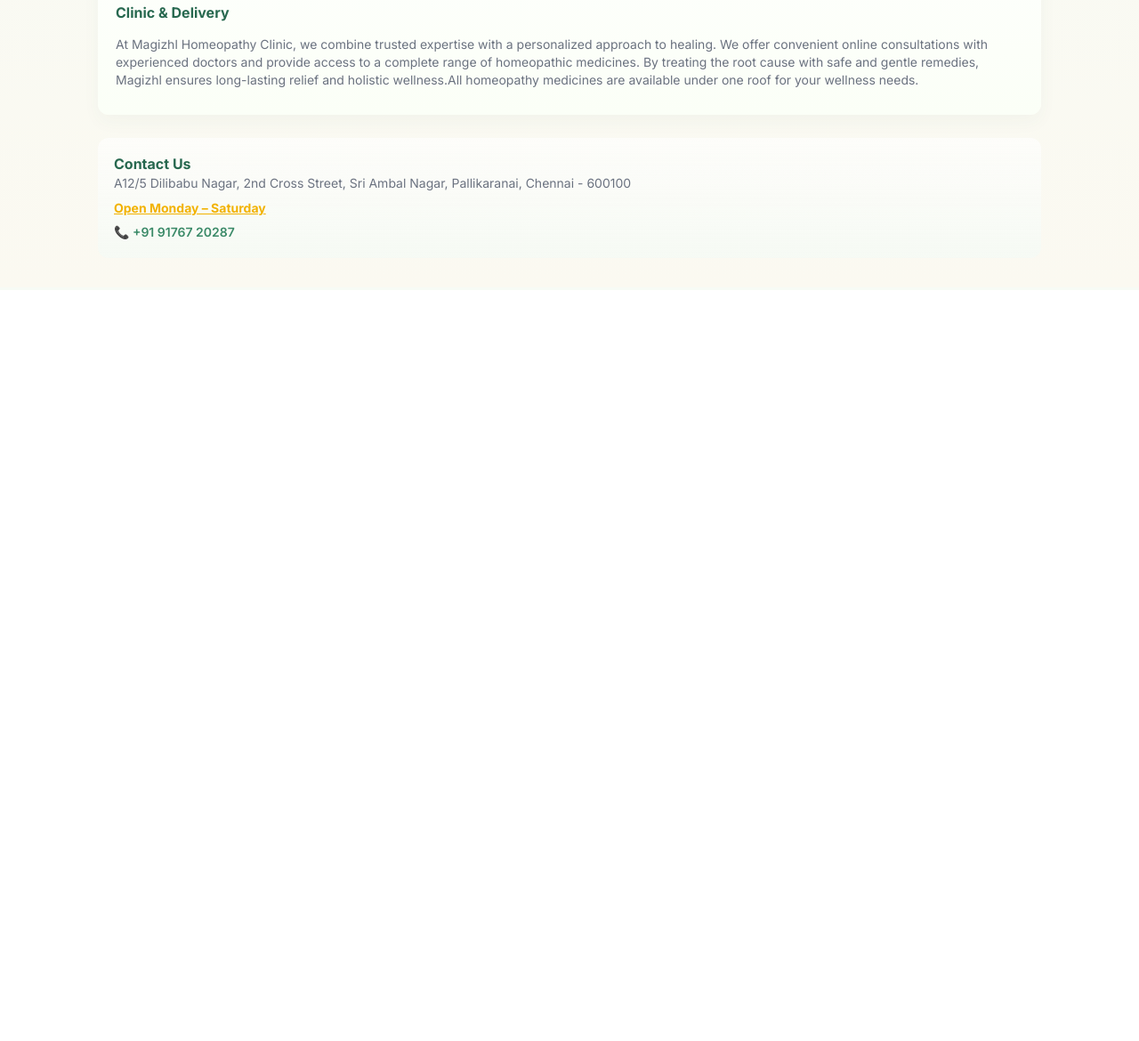
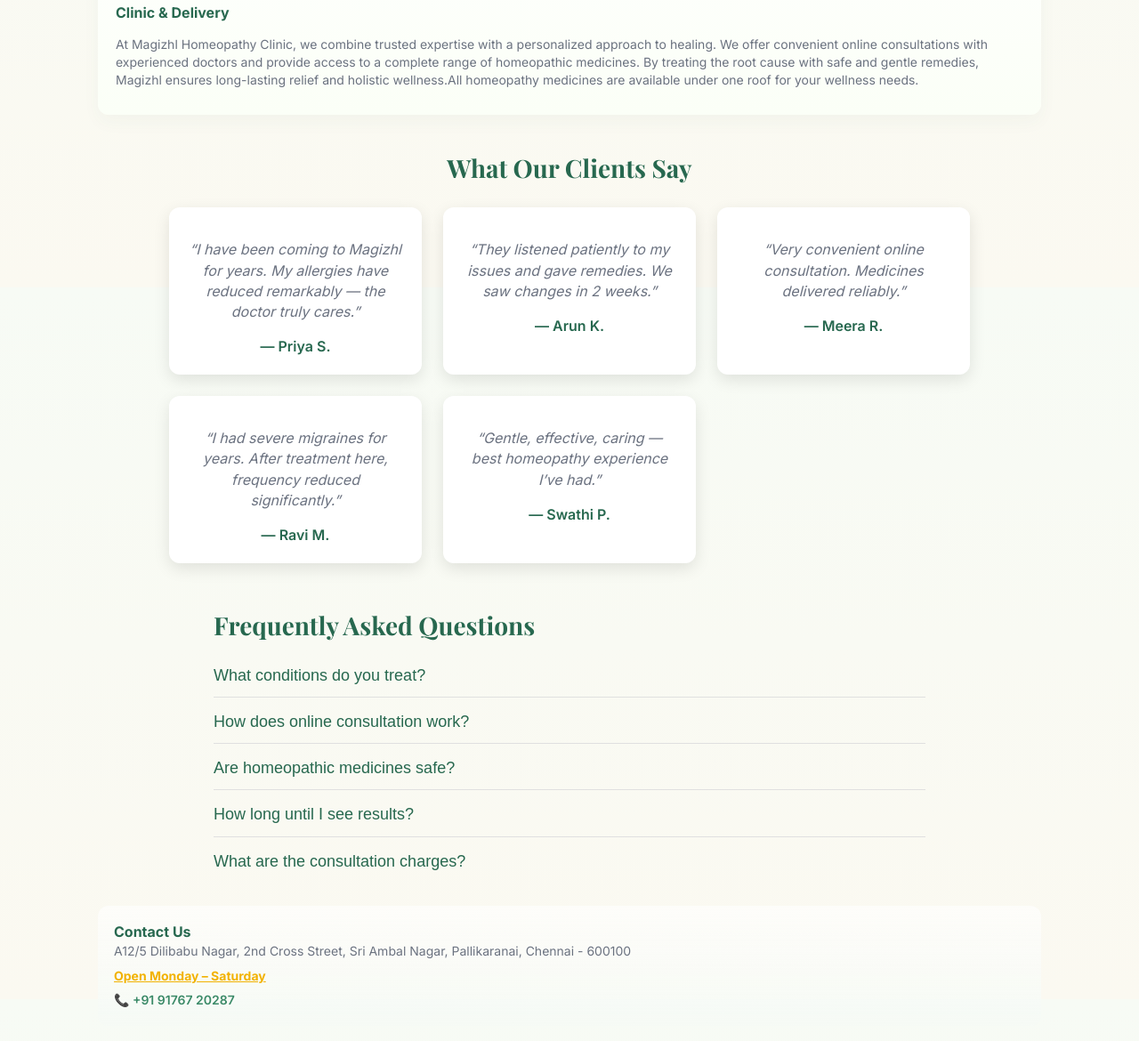
Before and after one commit to Vinodhayya/Magizhlhomeopathy, a plain HTML site: page index.html in a window 1280 px wide. Shown: the part 1277-2447 px from the top of the page at 89% size. Before the commit the page ends 1603 px from the top, so only its background shows below. Drawn offline with nearby package versions, Linux system fonts and the light colour scheme.

Commit message:
Update index.html

```diff
--- a/index.html
+++ b/index.html
@@ -300,7 +300,81 @@
         </div>
       </div>
     </section>
+    <!-- Testimonials Section -->
+<section id="testimonials" style="margin-top:40px; text-align:center; max-width:900px; margin-left:auto; margin-right:auto;">
+  <h2 style="font-family:'Playfair Display', serif; color: var(--green-800); font-size:28px; margin-bottom:24px;">
+    What Our Clients Say
+  </h2>
+  <div class="testimonials-grid" style="display:grid; grid-template-columns: repeat(auto-fit, minmax(240px,1fr)); gap:24px;">
+    <div class="testimonial-card" style="background:var(--card-bg); padding:20px; border-radius:12px; box-shadow:0 6px 18px rgba(0,0,0,0.1);">
+      <p style="font-style:italic; color: var(--muted);">“I have been coming to Magizhl for years. My allergies have reduced remarkably — the doctor truly cares.”</p>
+      <div style="margin-top:12px; font-weight:600; color:var(--green-800);">— Priya S.</div>
+    </div>
+    <div class="testimonial-card" style="background:var(--card-bg); padding:20px; border-radius:12px; box-shadow:0 6px 18px rgba(0,0,0,0.1);">
+      <p style="font-style:italic; color: var(--muted);">“They listened patiently to my issues and gave remedies. We saw changes in 2 weeks.”</p>
+      <div style="margin-top:12px; font-weight:600; color:var(--green-800);">— Arun K.</div>
+    </div>
+    <div class="testimonial-card" style="background:var(--card-bg); padding:20px; border-radius:12px; box-shadow:0 6px 18px rgba(0,0,0,0.1);">
+      <p style="font-style:italic; color: var(--muted);">“Very convenient online consultation. Medicines delivered reliably.”</p>
+      <div style="margin-top:12px; font-weight:600; color:var(--green-800);">— Meera R.</div>
+    </div>
+    <div class="testimonial-card" style="background:var(--card-bg); padding:20px; border-radius:12px; box-shadow:0 6px 18px rgba(0,0,0,0.1);">
+      <p style="font-style:italic; color: var(--muted);">“I had severe migraines for years. After treatment here, frequency reduced significantly.”</p>
+      <div style="margin-top:12px; font-weight:600; color:var(--green-800);">— Ravi M.</div>
+    </div>
+    <div class="testimonial-card" style="background:var(--card-bg); padding:20px; border-radius:12px; box-shadow:0 6px 18px rgba(0,0,0,0.1);">
+      <p style="font-style:italic; color: var(--muted);">“Gentle, effective, caring — best homeopathy experience I’ve had.”</p>
+      <div style="margin-top:12px; font-weight:600; color:var(--green-800);">— Swathi P.</div>
+    </div>
+  </div>
+</section>
 
+<!-- FAQ Section -->
+<section id="faq" style="margin-top:50px; max-width:800px; margin-left:auto; margin-right:auto;">
+  <h2 style="font-family:'Playfair Display', serif; color: var(--green-800); font-size:28px; margin-bottom:24px;">
+    Frequently Asked Questions
+  </h2>
+  <div class="faq-item" style="margin-bottom:16px; border-bottom:1px solid #e0e0e0; padding-bottom:12px;">
+    <button class="faq-question" style="background:none; border:none; width:100%; text-align:left; padding:0; font-size:18px; color:var(--green-800); cursor:pointer;">
+      What conditions do you treat?
+    </button>
+    <div class="faq-answer" style="display:none; margin-top:8px; color:var(--muted);">
+      We treat allergies, asthma, skin problems, migraines, joint pain, child health, emotional wellness, and more with individualized homeopathic remedies.
+    </div>
+  </div>
+  <div class="faq-item" style="margin-bottom:16px; border-bottom:1px solid #e0e0e0; padding-bottom:12px;">
+    <button class="faq-question" style="background:none; border:none; width:100%; text-align:left; padding:0; font-size:18px; color:var(--green-800); cursor:pointer;">
+      How does online consultation work?
+    </button>
+    <div class="faq-answer" style="display:none; margin-top:8px; color:var(--muted);">
+      You fill the appointment form, we connect via WhatsApp or call at scheduled time, and we send prescriptions & medicines to you.
+    </div>
+  </div>
+  <div class="faq-item" style="margin-bottom:16px; border-bottom:1px solid #e0e0e0; padding-bottom:12px;">
+    <button class="faq-question" style="background:none; border:none; width:100%; text-align:left; padding:0; font-size:18px; color:var(--green-800); cursor:pointer;">
+      Are homeopathic medicines safe?
+    </button>
+    <div class="faq-answer" style="display:none; margin-top:8px; color:var(--muted);">
+      Yes — when used properly and under professional guidance, homeopathic remedies are gentle and generally safe with minimal side effects.
+    </div>
+  </div>
+  <div class="faq-item" style="margin-bottom:16px; border-bottom:1px solid #e0e0e0; padding-bottom:12px;">
+    <button class="faq-question" style="background:none; border:none; width:100%; text-align:left; padding:0; font-size:18px; color:var(--green-800); cursor:pointer;">
+      How long until I see results?
+    </button>
+    <div class="faq-answer" style="display:none; margin-top:8px; color:var(--muted);">
+      It depends on the condition, its duration, and your overall health. Some patients see improvement in weeks, others in months.
+    </div>
+  </div>
+  <div class="faq-item" style="margin-bottom:16px; padding-bottom:12px;">
+    <button class="faq-question" style="background:none; border:none; width:100%; text-align:left; padding:0; font-size:18px; color:var(--green-800); cursor:pointer;">
+      What are the consultation charges?
+    </button>
+    <div class="faq-answer" style="display:none; margin-top:8px; color:var(--muted);">
+      Our consultation charge varies based on the package (initial / follow-up). Please contact us for current rates.
+    </div>
+  </div>
+</section>
     <!-- CONTACT / FOOTER -->
     <footer id="contact" aria-labelledby="contact-heading">
   <div style="flex:1">
@@ -657,6 +731,18 @@
     document.addEventListener('keydown', function(e){
       if(e.key === 'Tab') document.body.classList.add('show-focus');
     });
+
+    // FAQ toggle behavior
+  document.querySelectorAll('.faq-question').forEach(btn => {
+    btn.addEventListener('click', () => {
+      const ans = btn.nextElementSibling;
+      if(ans.style.display === 'block') {
+        ans.style.display = 'none';
+      } else {
+        ans.style.display = 'block';
+      }
+    });
+  });
   </script>
 
 </body>
```
